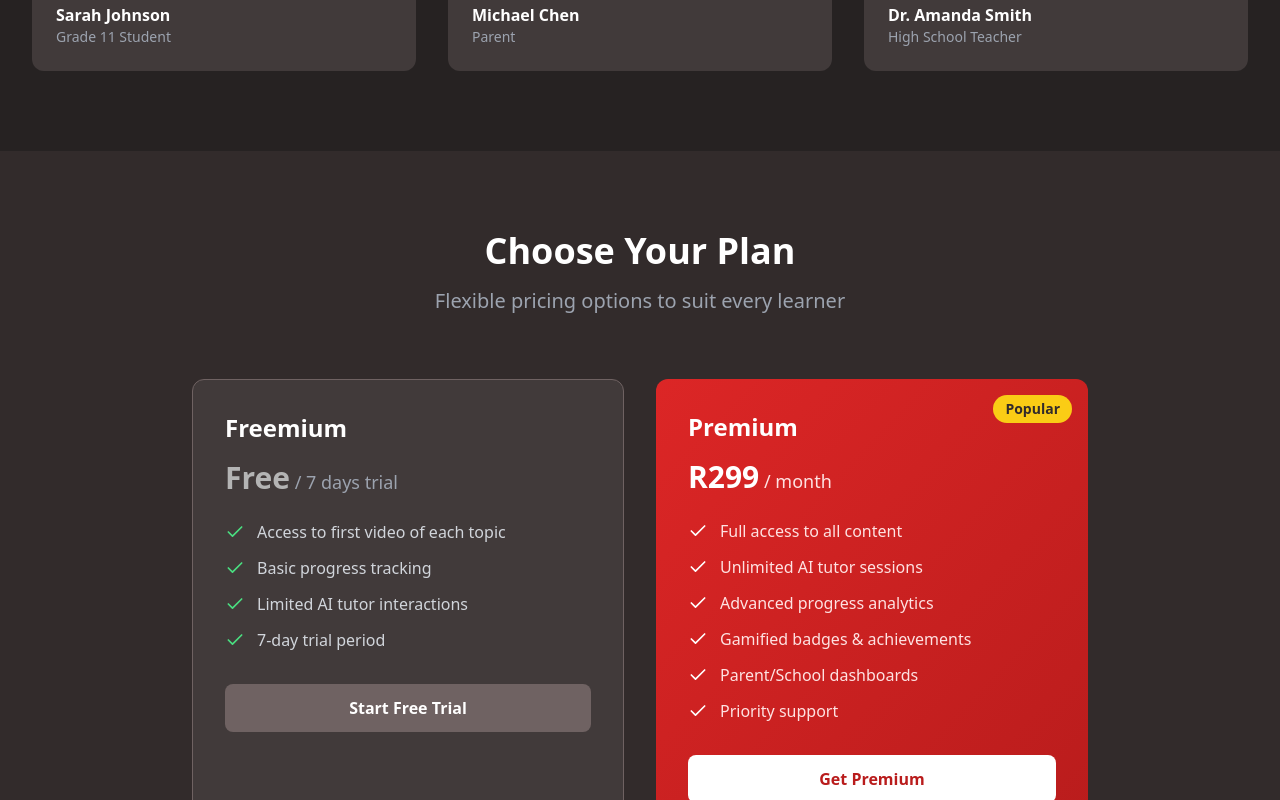
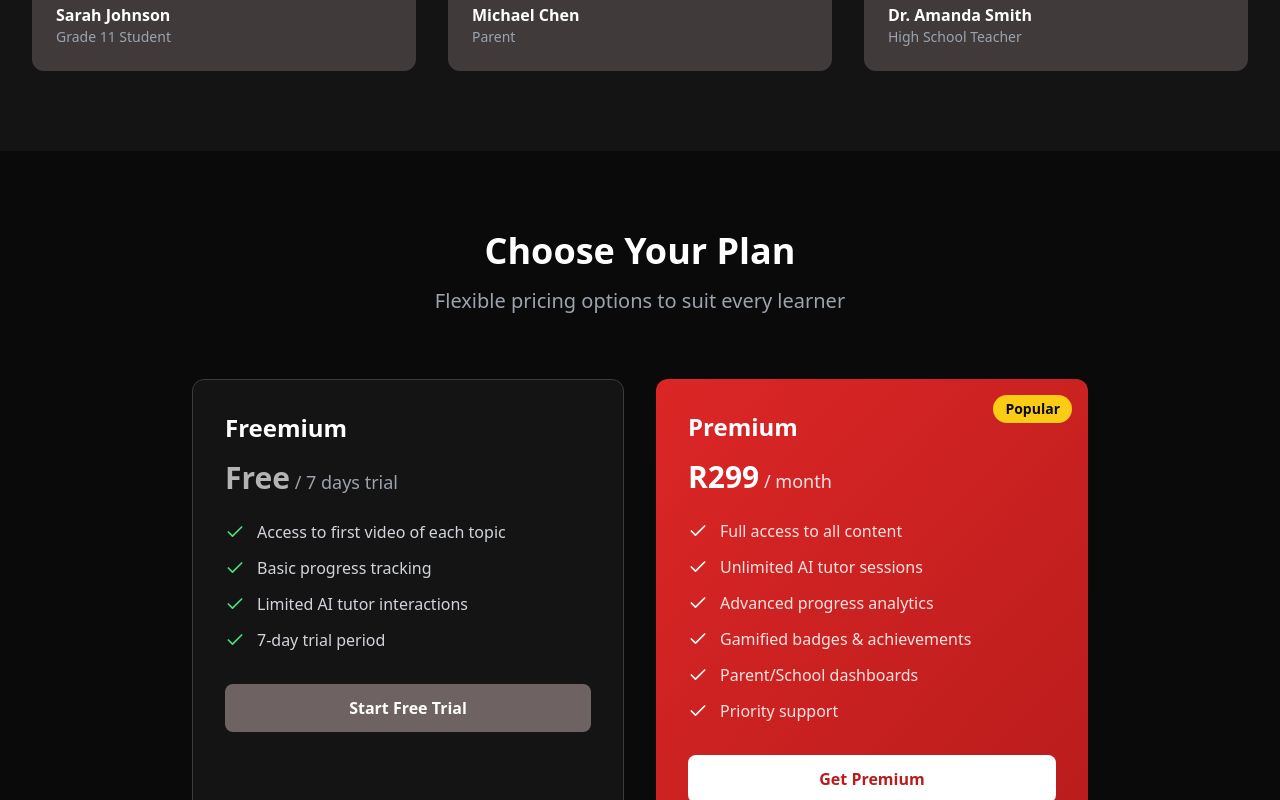
Before and after one commit to tej1010/Spongeinwebsite, a React (Vite) app: page / in a window 1280 px wide. Shown: the part 2000-2800 px from the top of the page. Built offline with nearby package versions, Linux system fonts and the light colour scheme.

Commit message:
css change

```diff
--- a/src/pages/LandingPage.tsx
+++ b/src/pages/LandingPage.tsx
@@ -265,7 +265,7 @@ const LandingPage = () => {
 
           <div className="grid grid-cols-1 md:grid-cols-2 gap-8 max-w-4xl mx-auto">
             {/* Freemium Plan */}
-            <div className="bg-dark-700 p-8 rounded-xl border border-dark-600">
+            <div className="bg-dark-800 p-8 rounded-xl border border-dark-700">
               <h3 className="text-2xl font-bold text-white mb-4">Freemium</h3>
               <p className="text-3xl font-bold text-primary-400 mb-6">
                 Free
--- a/tailwind.config.js
+++ b/tailwind.config.js
@@ -29,8 +29,8 @@ export default {
           900: '#7f1d1d',
         },
         dark: {
-          900: '#322b2b',
-          800: '#262222',
+          900: '#0B0A0A',
+          800: '#151414',
           700: '#413A3A',
           600: '#6F6262',
           500: '#827373',
```
